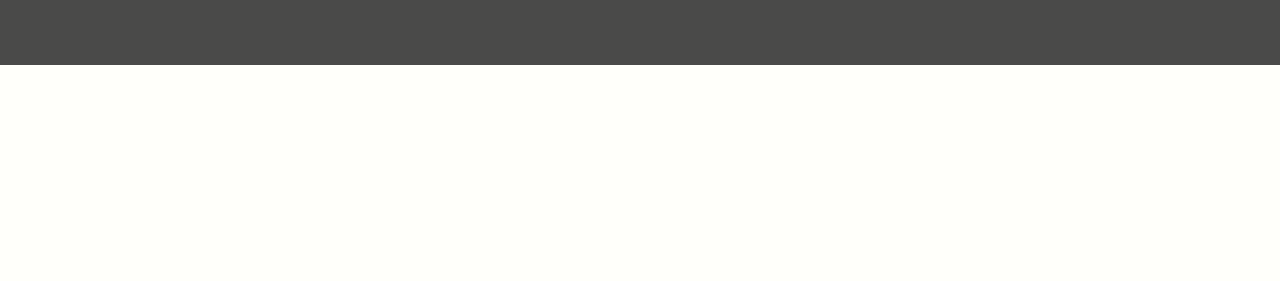
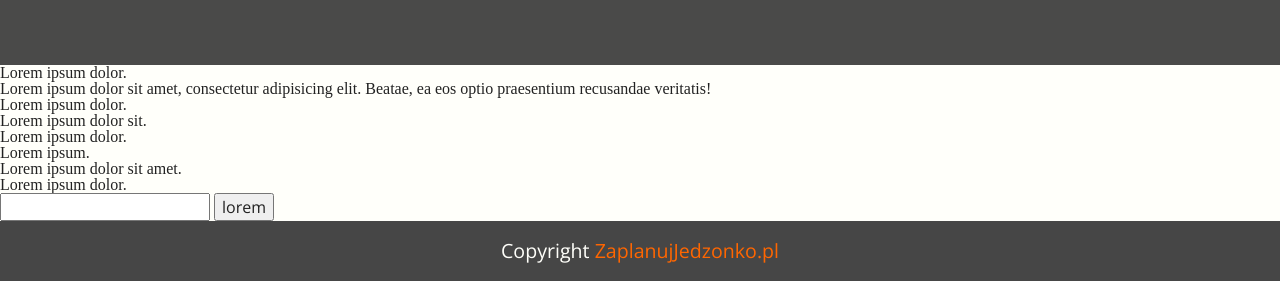
Before and after one commit to kingakw/PlanYourMeal, a website: page development/index.html in a window 1280 px wide. Shown: the part 655-936 px from the top of the page. Before the commit the page ends 800 px from the top, so only its background shows below. Drawn offline with nearby package versions, Linux system fonts and the light colour scheme; files that its build step writes are made by us from their sources; a web font is replaced by a local one.

Commit message:
copyright added to footer section

```diff
--- a/development/index.html
+++ b/development/index.html
@@ -73,9 +73,36 @@
 </section>
 <section>
     <!-- three columns -->
+    <div class="footer-columns__container">
+        <div class="footer__contact">
+            <h3 class="contact__title">Lorem ipsum dolor.</h3>
+            <p class="contact__details">Lorem ipsum dolor sit amet, consectetur adipisicing elit. Beatae, ea eos optio
+                praesentium recusandae veritatis!</p>
+        </div>
+        <div class="footer__company-info">
+            <h3 class="company-info__title">Lorem ipsum dolor.</h3>
+            <ul class="company-info__details">
+                <li>Lorem ipsum dolor sit.</li>
+                <li>Lorem ipsum dolor.</li>
+                <li>Lorem ipsum.</li>
+                <li>Lorem ipsum dolor sit amet.</li>
+            </ul>
+        </div>
+        <div class="footer__social-media">
+            <h3>Lorem ipsum dolor.</h3>
+            <input type="text">
+            <button>lorem</button>
+            <div class="social-media__icons-container">
+                <i></i>
+                <i></i>
+                <i></i>
+            </div>
+        </div>
+    </div>
 </section>
 <footer>
     <!-- copyright -->
+    <p class="copyright">Copyright <span>ZaplanujJedzonko.pl</span></p>
 </footer>
 
 <script src="./js/index.js"></script>
--- /dev/null
+++ b/development/scss/elements/_footer.scss
@@ -0,0 +1,14 @@
+footer {
+  background-color: #464646;
+  padding: 20px 10px;
+  text-align: center;
+  .copyright {
+    font-family: $font-open-sans;
+    font-size: $base-font-size*1.4;
+    color: $bg-color;
+
+    span {
+      color: $button-color;
+    }
+  }
+}
--- a/development/scss/main.scss
+++ b/development/scss/main.scss
@@ -7,6 +7,7 @@
 @import "elements/carousel";
 @import "elements/cta";
 
+@import "elements/footer";
 // CDN FONTAWESOME
 // <link rel="stylesheet" href="https://use.fontawesome.com/releases/v5.3.1/css/all.css" integrity="sha384-mzrmE5qonljUremFsqc01SB46JvROS7bZs3IO2EmfFsd15uHvIt+Y8vEf7N7fWAU" crossorigin="anonymous">
 //
```
